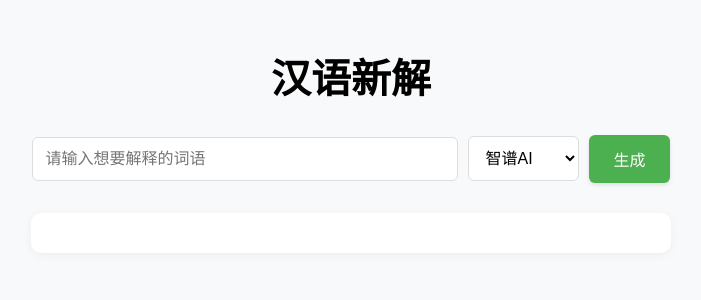
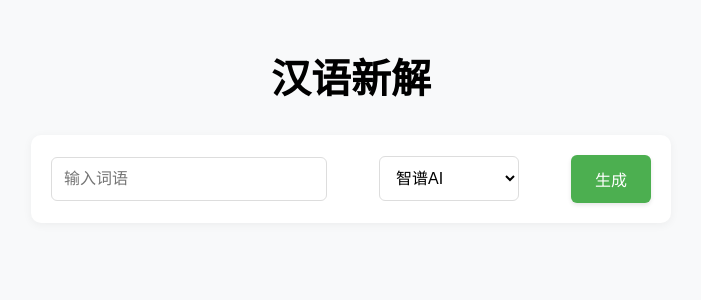
Before and after one commit to Ivy-git-hub/WordNewExp, a Python web app: template templates/index.html in a window 1280 px wide. Shown: the top 300 px of the page, without its empty margins (289-990 px from the left). Run offline with Jinja, Linux system fonts and the light colour scheme; the template is opened without the code that fills it, so the values that code supplies are empty.

Commit message:
update html layout

```diff
--- a/templates/index.html
+++ b/templates/index.html
@@ -28,20 +28,23 @@
 
         .input-section {
             display: flex;
-            flex-wrap: wrap;
             gap: 10px;
-            justify-content: center;
+            justify-content: space-between;
             align-items: center;
             margin-bottom: 30px;
-            padding: 0 10px;
+            max-width: min(600px, 95%);
+            margin-left: auto;
+            margin-right: auto;
+            background-color: white;
+            padding: 20px;
+            border-radius: 10px;
+            box-shadow: 0 2px 10px rgba(0,0,0,0.05);
         }
 
         input[type="text"] {
             padding: 12px;
             font-size: 16px;
-            flex: 1;
-            min-width: 200px;
-            max-width: 400px;
+            width: 250px;
             border: 1px solid #ddd;
             border-radius: 6px;
             transition: border-color 0.3s;
@@ -56,6 +59,7 @@
         select {
             padding: 12px;
             font-size: 16px;
+            width: 140px;
             border: 1px solid #ddd;
             border-radius: 6px;
             background-color: white;
@@ -78,6 +82,7 @@
             cursor: pointer;
             transition: all 0.3s ease;
             box-shadow: 0 2px 4px rgba(0,0,0,0.1);
+            white-space: nowrap;
         }
 
         button:hover {
@@ -92,6 +97,7 @@
         }
 
         .result-section {
+            display: none;
             text-align: center;
             max-width: min(600px, 95%);
             margin: 0 auto;
@@ -99,6 +105,10 @@
             padding: 20px;
             border-radius: 10px;
             box-shadow: 0 2px 10px rgba(0,0,0,0.05);
+        }
+
+        .result-section.visible {
+            display: block;
         }
 
         #result {
@@ -147,17 +157,20 @@
 
         @media (max-width: 600px) {
             .input-section {
-                flex-direction: column;
-                align-items: stretch;
+                gap: 8px;
+                padding: 15px;
             }
 
-            input[type="text"], select, button {
-                width: 100%;
-                max-width: none;
+            input[type="text"] {
+                width: 160px;
             }
 
-            .result-section {
-                padding: 15px;
+            select {
+                width: 110px;
+            }
+
+            button {
+                padding: 12px 16px;
             }
         }
     </style>
@@ -166,7 +179,7 @@
     <div class="container">
         <h1>汉语新解</h1>
         <div class="input-section">
-            <input type="text" id="word" placeholder="请输入想要解释的词语">
+            <input type="text" id="word" placeholder="输入词语">
             <select id="model">
                 <option value="zhipuai">智谱AI</option>
                 <option value="qwen">阿里千问</option>
@@ -188,9 +201,11 @@
             const resultDiv = document.getElementById('result');
             const downloadBtn = document.getElementById('downloadBtn');
             const loadingDiv = document.getElementById('loading');
+            const resultSection = document.querySelector('.result-section');
 
             if (!word) {
                 resultDiv.innerHTML = '<div class="error">请输入词语</div>';
+                resultSection.classList.add('visible');
                 return;
             }
 
@@ -198,6 +213,7 @@
                 loadingDiv.style.display = 'block';
                 resultDiv.innerHTML = '';
                 downloadBtn.style.display = 'none';
+                resultSection.classList.add('visible');
 
                 const response = await fetch('/interpret', {
                     method: 'POST',
```
